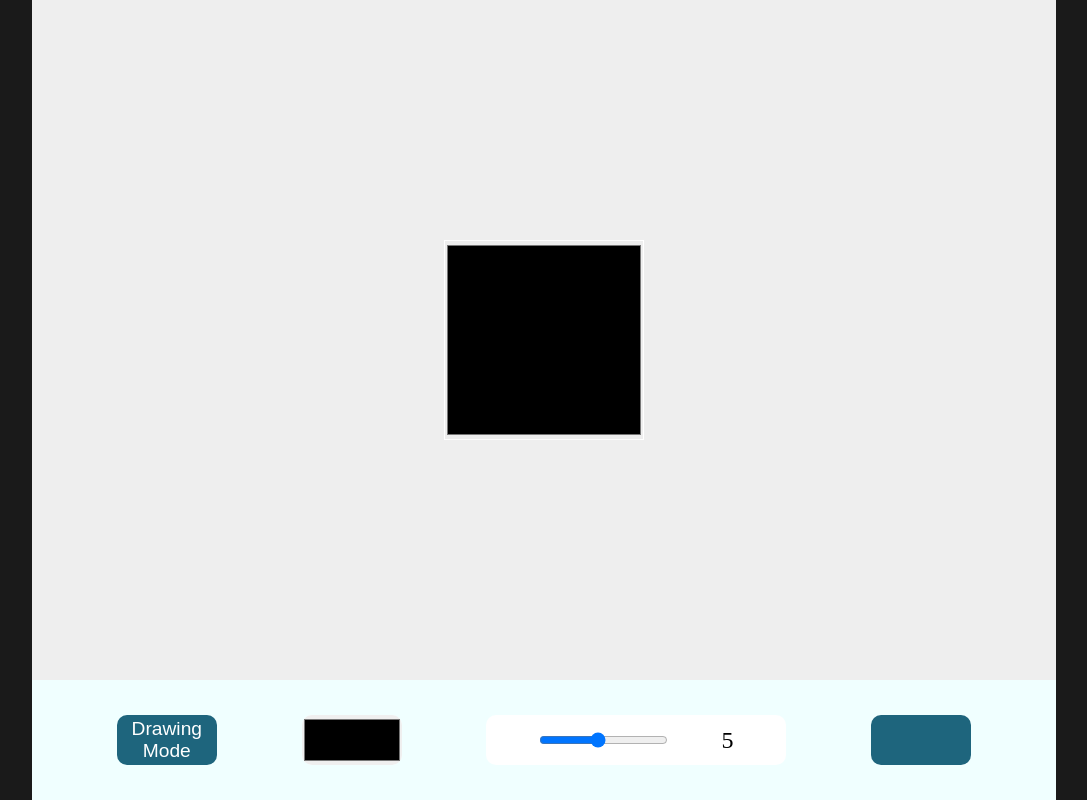
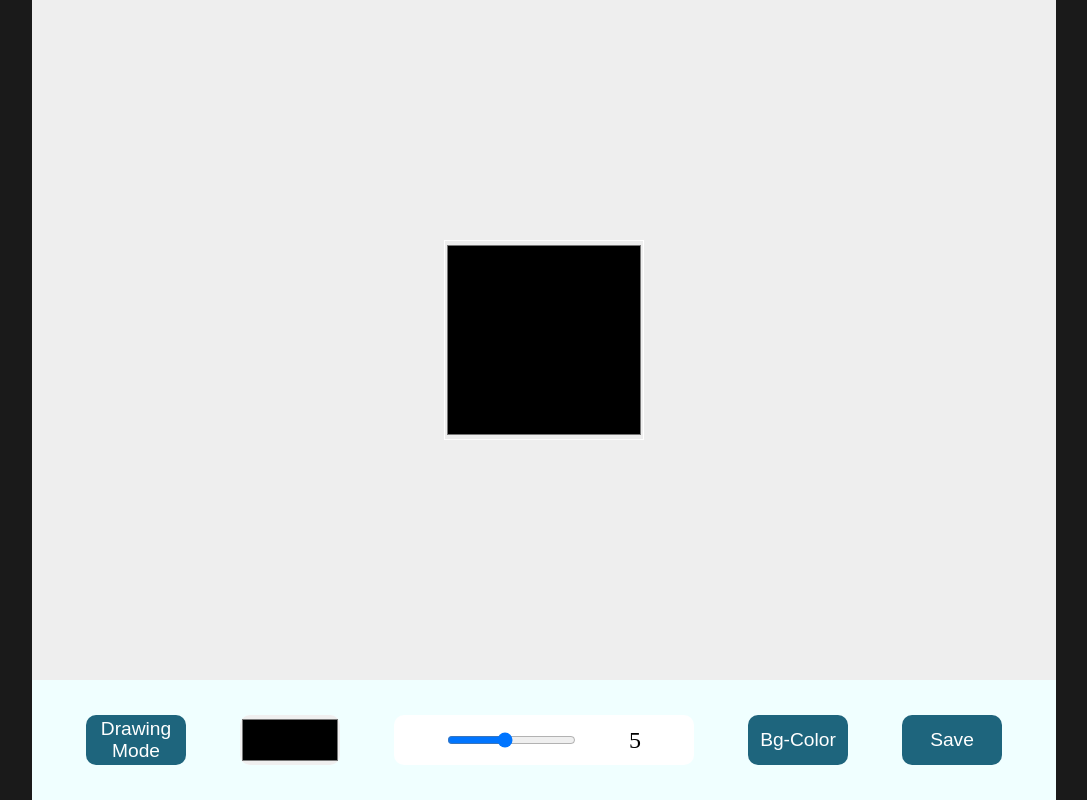
Before and after one commit to Partha-Batabyal/canvas__op, a plain HTML site: page index.html in a window 1280 px wide. Shown: the whole page, without its empty margins (96-1183 px from the left). Drawn offline with Linux system fonts and the light colour scheme.

Commit message:
--opCan
--opCan

```diff
--- a/index.html
+++ b/index.html
@@ -35,7 +35,10 @@
             <output id="output">5</output>
           </div>
           <div class="btn__4">
-            <button></button>
+            <button>Bg-Color</button>
+          </div>
+          <div class="btn__5">
+            <button>Save</button>
           </div>
         </div>
       </div>
--- a/script.js
+++ b/script.js
@@ -60,11 +60,14 @@ const startDrawing = (e) => {
 };
 
 const draw = (e) => {
+  if (isColorPickerActive || !isDrawing) return; // Don't draw if color picker is active or not in drawing mode
   e.preventDefault();
   const { x, y } = getClientPosition(e);
 
-  ctx.lineJoin = "round";
-  ctx.lineCap = "round";
+  // Apply line smoothing
+  ctx.lineJoin = "round"; // Round the corners of the line
+  ctx.lineCap = "round"; // Round the ends of the line
+  ctx.lineJoinSmithe = "smooth"; // Apply anti-aliasing to the line
 
   ctx.lineTo(x, y);
   ctx.strokeStyle = isErasing ? canvas.style.backgroundColor : strokeColor;
@@ -124,3 +127,14 @@ colorcan.addEventListener("input", setCanvasColor);
 window.addEventListener("resize", () => {
   resizeCanvas();
 });
+
+const saveDrawing = () => {
+  if (confirm("Are you sure you want to save the drawing?")) {
+    const link = document.createElement("a");
+    link.href = canvas.toDataURL();
+    link.download = "myDrawing.png";
+    link.click();
+  }
+};
+
+document.querySelector(".btn__5 button").addEventListener("click", saveDrawing);
--- a/style.css
+++ b/style.css
@@ -134,6 +134,25 @@ body {
   font-size: 1.2rem;
   cursor: pointer;
 }
+.btn__5 {
+  width: 100px;
+  height: 50px;
+  background-color: #fff;
+  border-radius: 10px;
+  display: flex;
+  align-items: center;
+  justify-content: center;
+}
+.btn__5 button {
+  width: 100%;
+  height: 100%;
+  border-radius: 10px;
+  border: none;
+  background-color: #1e657d;
+  color: #fff;
+  font-size: 1.2rem;
+  cursor: pointer;
+}
 
 @media screen and (max-width: 600px) {
   .mainContent {
```
